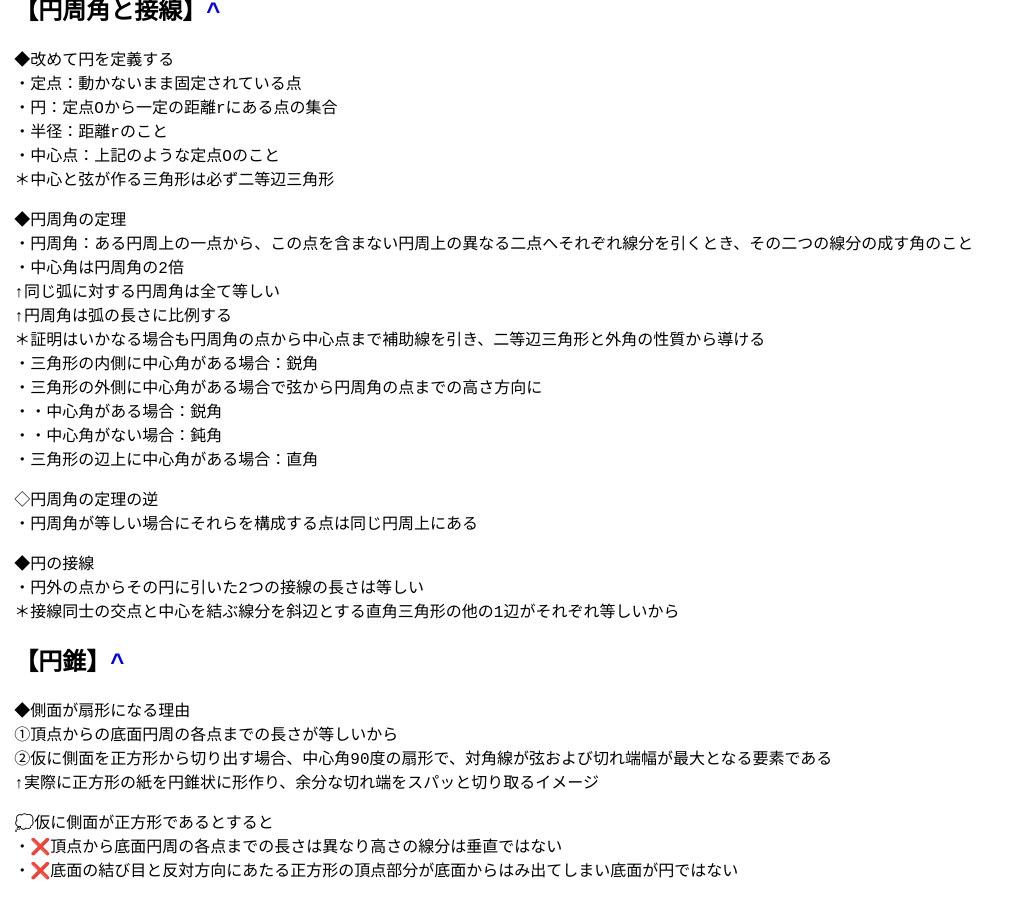
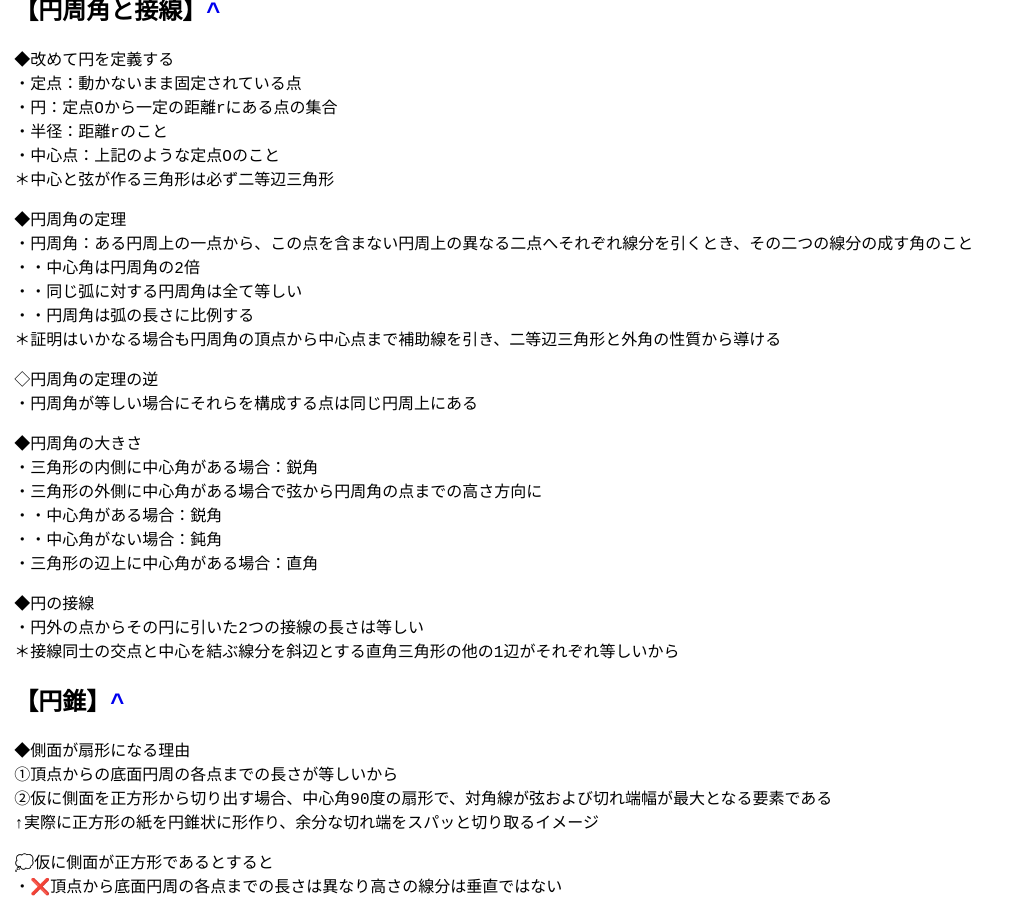
Before and after one commit to zoldof/algo-notes-ci, a Jekyll site: the page built from docs/dist/chu3-1/index.md, in a window 1280 px wide and 900 px high, scrolled down 10558 px. Shown: the whole window, without its empty margins (0-1020 px from the left). Built offline with Jekyll 4.4.1, drawn with Linux system fonts in a browser that asks for light colours.

Commit message:
Update index.md

```diff
--- a/docs/dist/chu3-1/index.md
+++ b/docs/dist/chu3-1/index.md
@@ -458,18 +458,20 @@ title: 中3数学【数学の役立て方】【基礎知識】
 
 ◆円周角の定理
 ・円周角：ある円周上の一点から、この点を含まない円周上の異なる二点へそれぞれ線分を引くとき、その二つの線分の成す角のこと
-・中心角は円周角の2倍
-↑同じ弧に対する円周角は全て等しい
-↑円周角は弧の長さに比例する
-＊証明はいかなる場合も円周角の点から中心点まで補助線を引き、二等辺三角形と外角の性質から導ける
+・・中心角は円周角の2倍
+・・同じ弧に対する円周角は全て等しい
+・・円周角は弧の長さに比例する
+＊証明はいかなる場合も円周角の頂点から中心点まで補助線を引き、二等辺三角形と外角の性質から導ける
+
+◇円周角の定理の逆
+・円周角が等しい場合にそれらを構成する点は同じ円周上にある
+
+◆円周角の大きさ
 ・三角形の内側に中心角がある場合：鋭角
 ・三角形の外側に中心角がある場合で弦から円周角の点までの高さ方向に
 ・・中心角がある場合：鋭角
 ・・中心角がない場合：鈍角
 ・三角形の辺上に中心角がある場合：直角
-
-◇円周角の定理の逆
-・円周角が等しい場合にそれらを構成する点は同じ円周上にある
 
 ◆円の接線
 ・円外の点からその円に引いた2つの接線の長さは等しい
```
